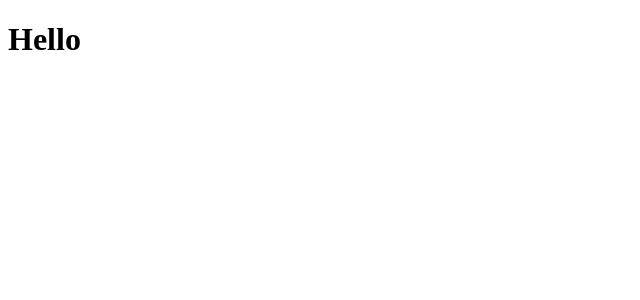
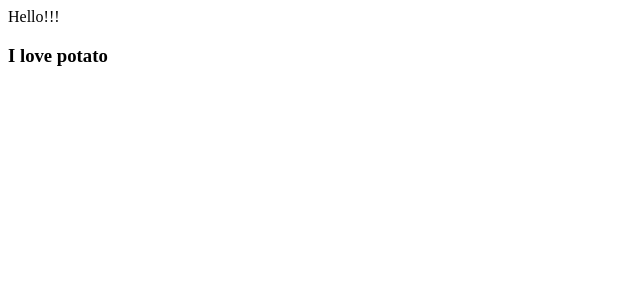
Before and after one commit to Yanizeya/NomadCoders-MovieWeb_React, a React (Create React App) app: page / in a window 1280 px wide. Shown: the top 300 px of the page, without its empty margins (0-640 px from the left). Built offline with nearby package versions, Linux system fonts and the light colour scheme.

Commit message:
Add files via upload

```diff
--- a/src/App.js
+++ b/src/App.js
@@ -1,9 +1,11 @@
 import React from "react";
+import Potato from "./Potato";
 
 function App() {
   return (
     <div>
-      <h1>Hello</h1>
+      Hello!!!
+      <Potato />
     </div>
   );
 }
--- /dev/null
+++ b/src/Potato.js
@@ -0,0 +1,7 @@
+import React from "react";
+
+function Potato() {
+  return <h3> I love potato </h3>;
+}
+
+export default Potato;
--- a/src/index.js
+++ b/src/index.js
@@ -1,5 +1,7 @@
 import React from "react";
 import ReactDOM from "react-dom";
 import App from "./App";
+import Potato from "./Potato";
 
 ReactDOM.render(<App />, document.getElementById("potato"));
+//component 컴포넌트가 데이터를 보여주게함
```
Also changed, not shown: package.json (+9 -3 lines), public/index.html (+3 -20 lines), public/manifest.json (added), 1 other file (tests, documents, lock files or other folders).
